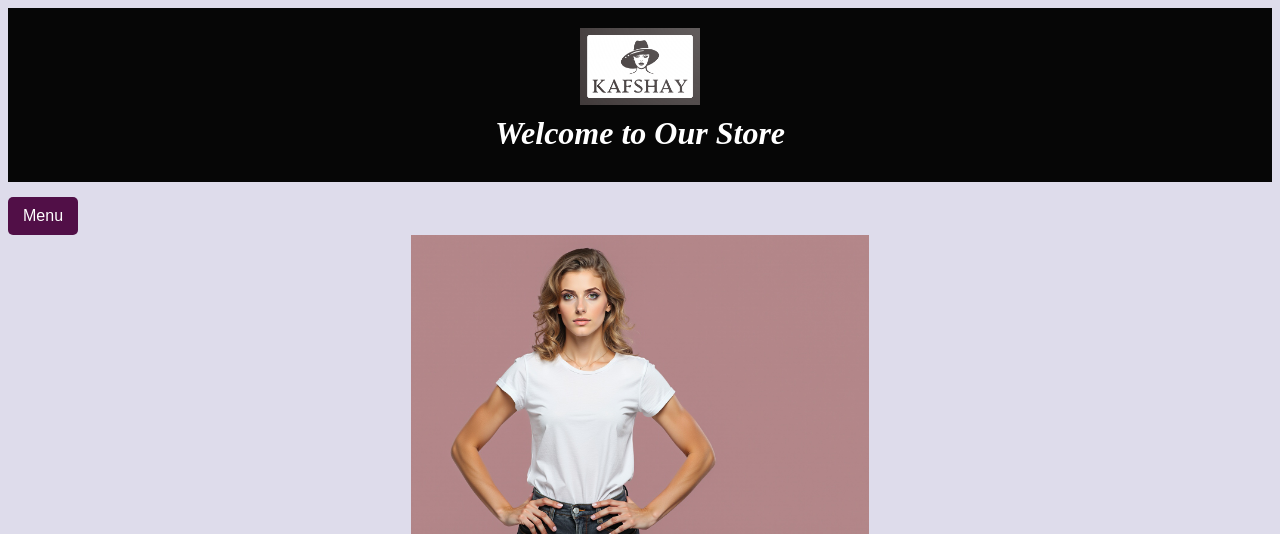
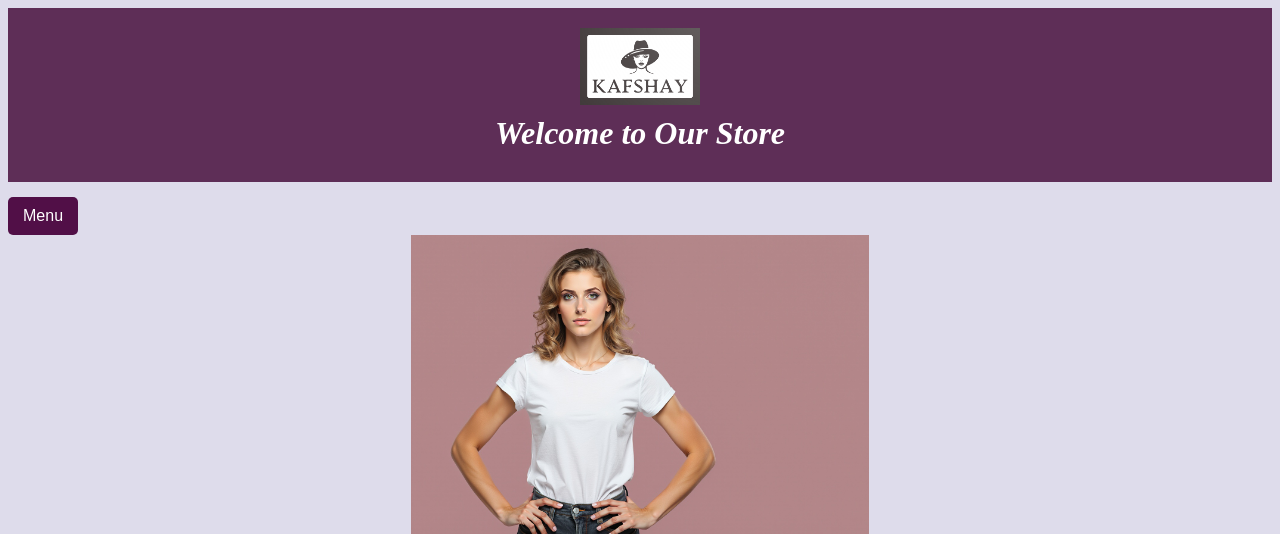
Before and after one commit to Farah-94/Ecommerce_website, a Django app: page / in a window 1280 px wide. Shown: the top 534 px of the page. Run offline with Django 5.2, Linux system fonts and the light colour scheme; data that the repository does not hold is empty.

Commit message:
css updated

```diff
--- a/store/static/store/style.css
+++ b/store/static/store/style.css
@@ -11,7 +11,7 @@ header {
     justify-content: center; /* Center vertically */
     text-align: center;
     padding: 20px;
-    background-color: #060606; /* Dark background */
+    background-color: #5e2e57; /* Dark background */
 }
 
 header h1 {
```
